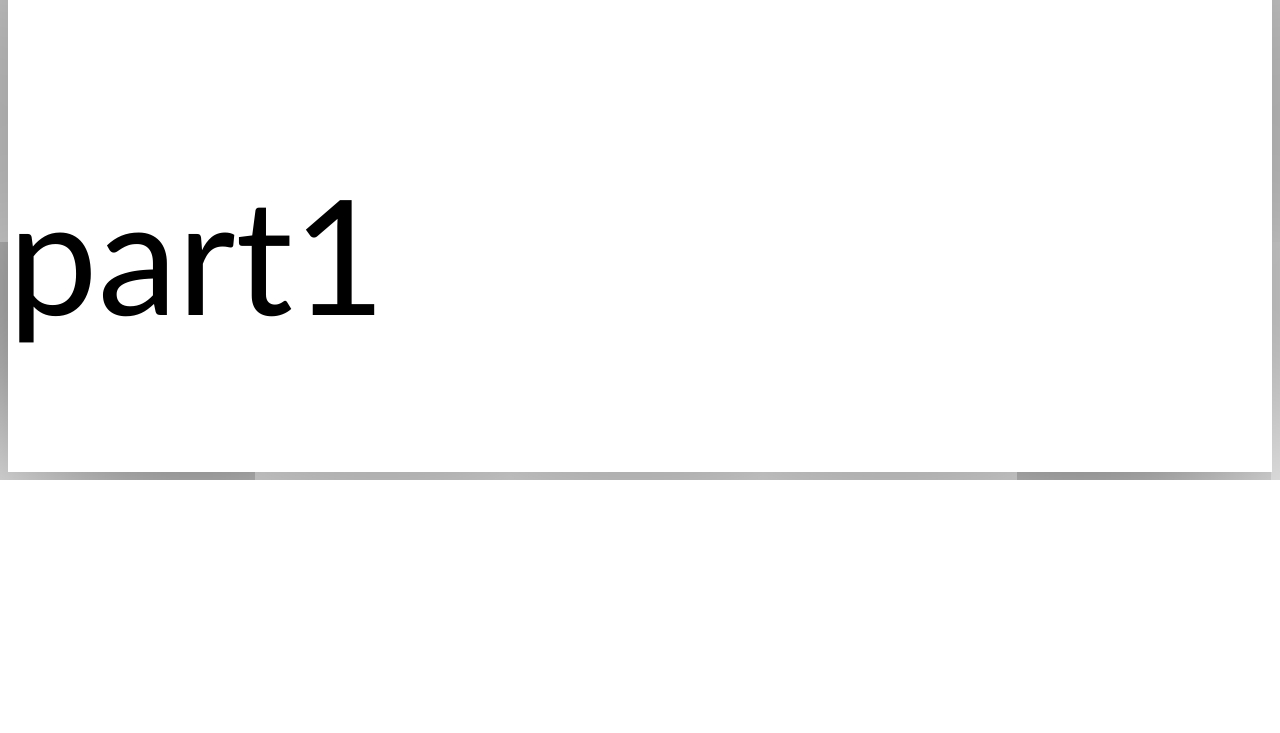
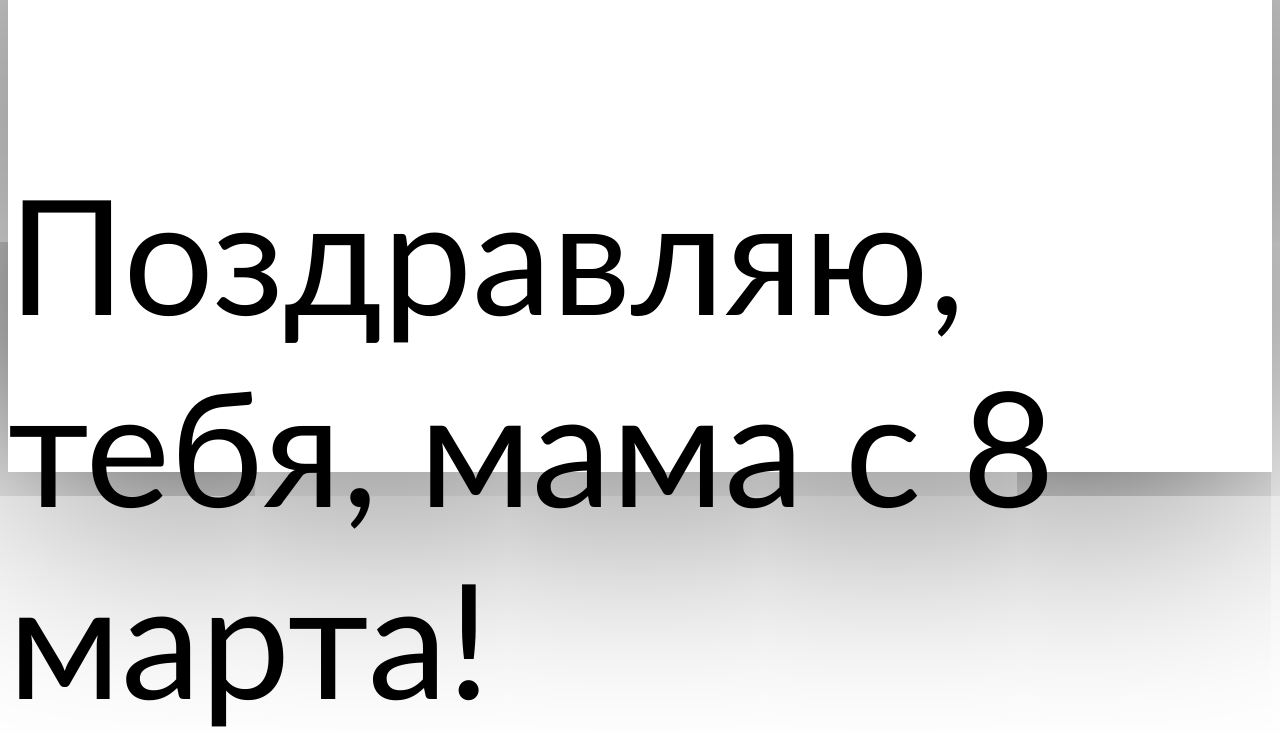
Before and after one commit to RetuYanger/LM, a plain HTML site: page index.html in a window 1280 px wide. Shown: the part 1029-1762 px from the top of the page. Before the commit the page ends 1509 px from the top, so only its background shows below. Drawn offline with Linux system fonts and the light colour scheme.

Commit message:
Add files via upload

```diff
--- a/index.html
+++ b/index.html
@@ -12,7 +12,7 @@
     <div class = "emtpySpace" style="box-shadow: 0px -10px 300px black; background-color: white;">
         <p class = 'someBig', style=" text-align: center; padding-top: 0%; ">&#8593;</p>
         <p class = 'someBig'>
-            part1
+            Поздравляю, тебя, мама с 8 марта!
         </p>
     </div>
 </body>
```
